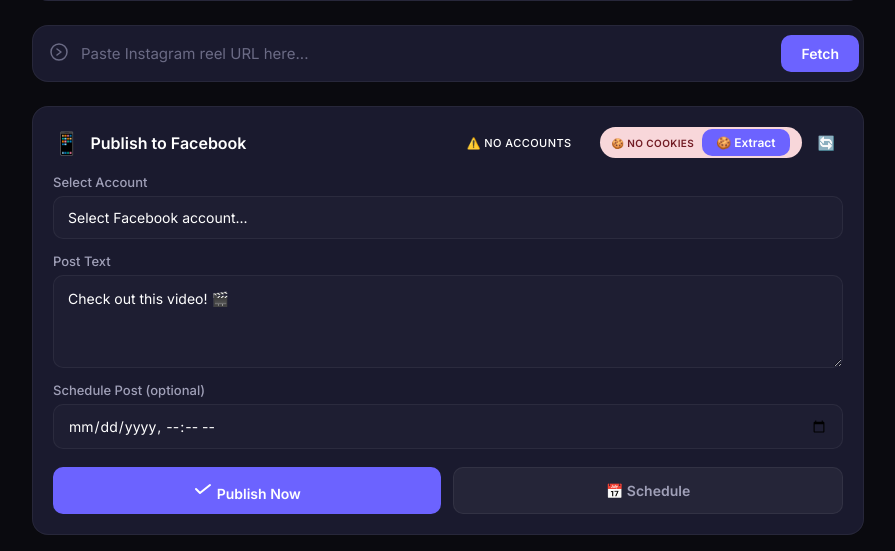
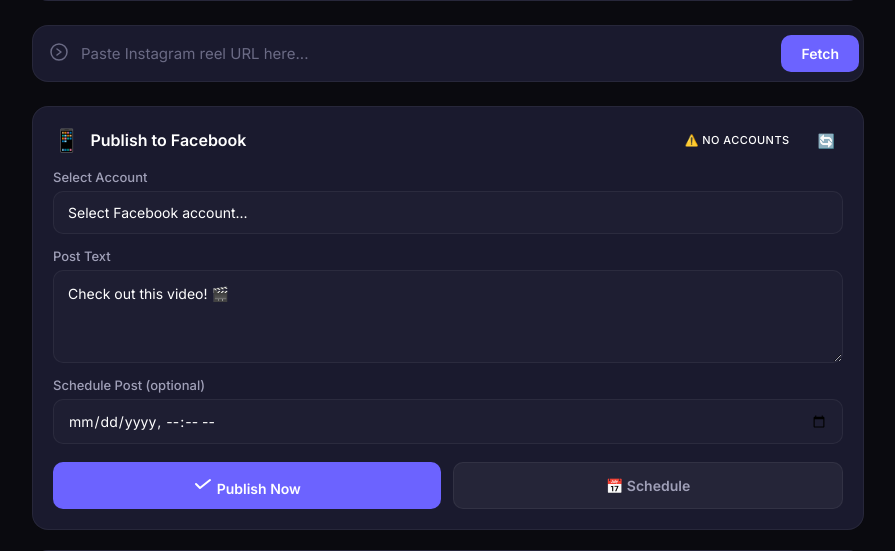
Before and after one commit to Motari2004/fetchgram, a Flask app: page / in a window 1280 px wide. Shown: the part 1448-1999 px from the top of the page, without its empty margins (192-1087 px from the left). Run offline with Flask 3, Linux system fonts and the light colour scheme; data that the repository does not hold is empty; some libraries are stand-ins or nearby versions.

Commit message:
Describe what you changed here

```diff
--- a/templates/index.html
+++ b/templates/index.html
@@ -368,7 +368,6 @@
 
 
 
-
 <!-- ============ ZERNIO (FACEBOOK) SECTION ============ -->
 <div id="zernio-section" class="zernio-section premium-card">
   <div class="zernio-header">
@@ -378,13 +377,11 @@
     </div>
     <div class="zernio-header-right">
       <span class="badge" id="zernio-status-badge">Loading...</span>
-          <span class="badge" id="zernio-cookie-status" style="margin-left: 8px;">🍪 Checking...</span>
       <button id="refresh-zernio-btn" class="btn btn-sm btn-ghost" title="Refresh accounts">
         🔄
       </button>
     </div>
   </div>
-
 
 
 
```
Lines whose indentation alone changed are shown as unchanged.
